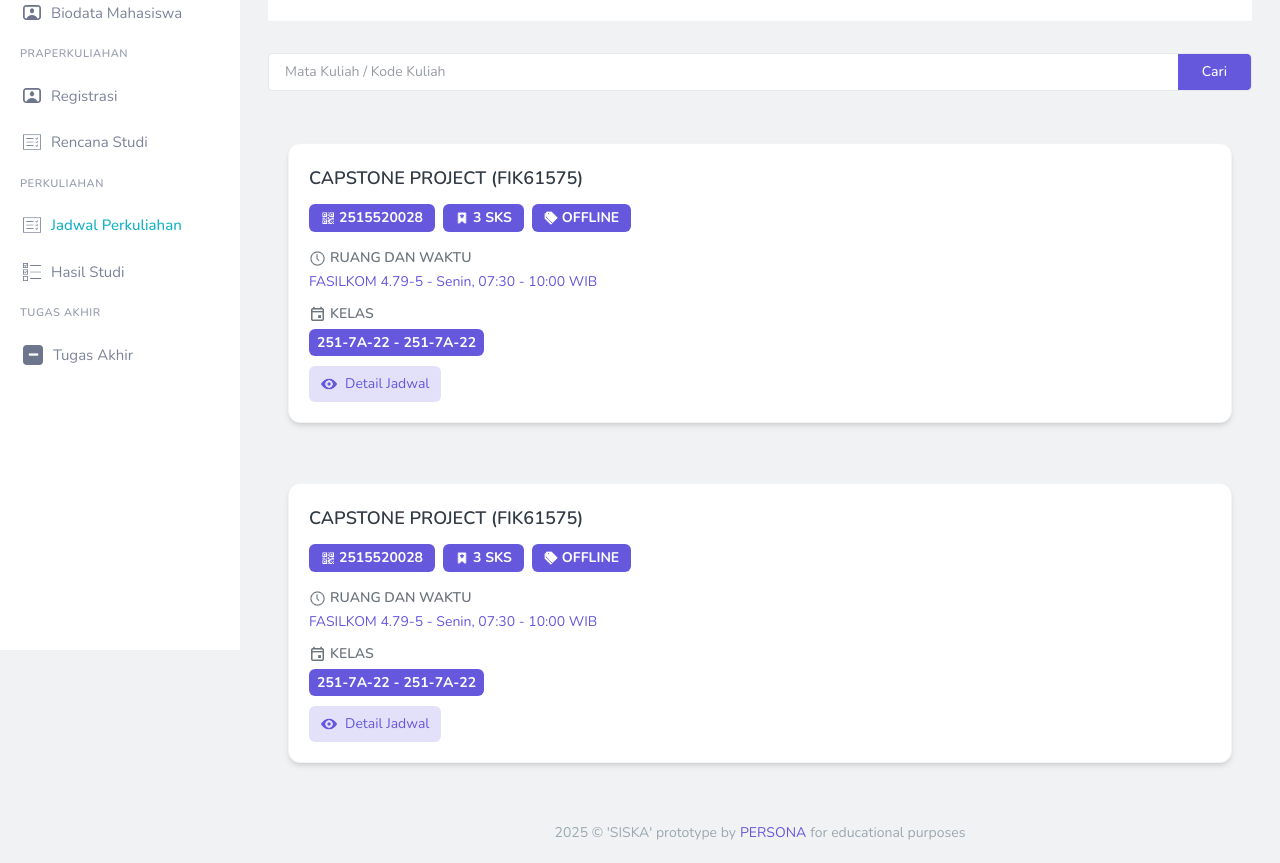
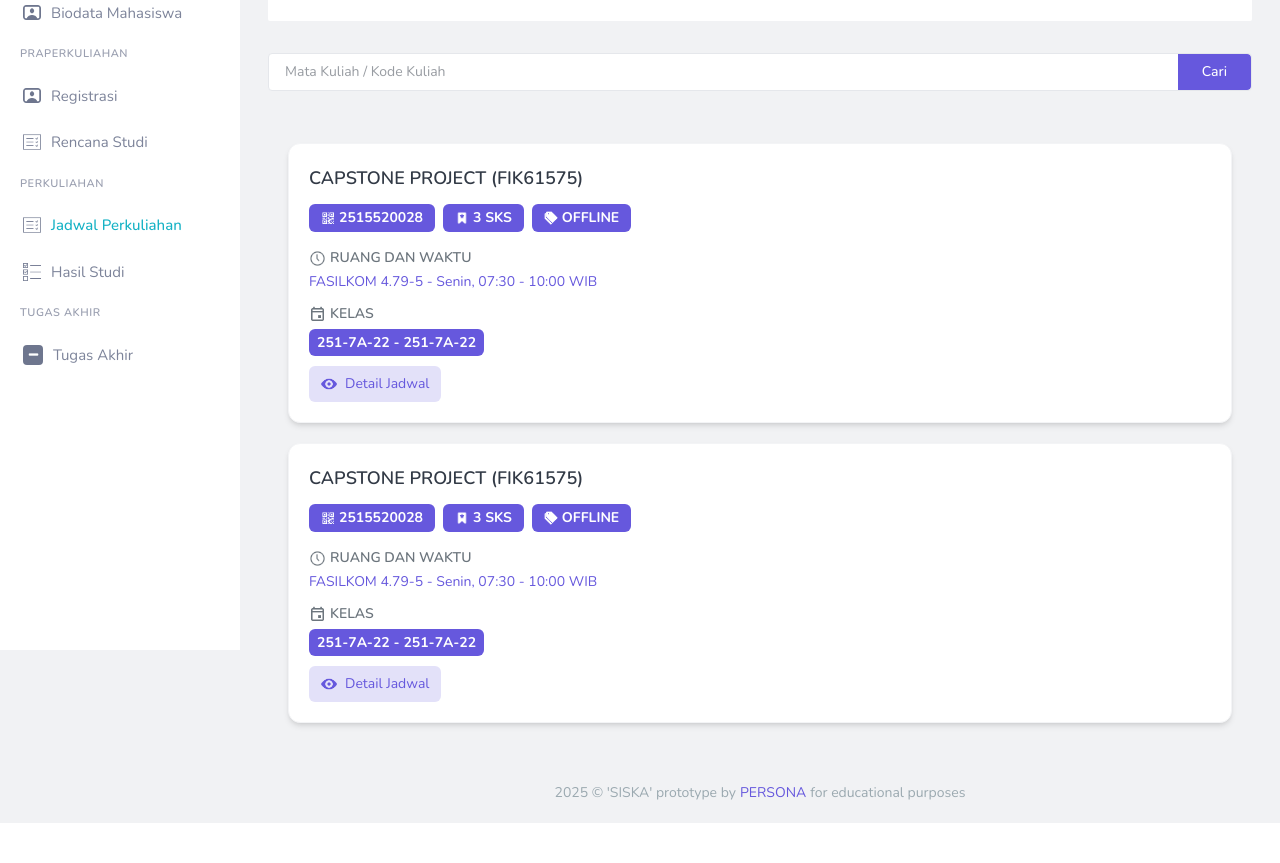
Before and after one commit to sceptzrion/ecampus-platform, a Next.js app: page /jadwal_perkuliahan in a window 1280 px wide. Shown: the part 220-1083 px from the top of the page. After the commit the page ends 1043 px from the top, so only its background shows below. Built offline with nearby package versions, Linux system fonts and the light colour scheme.

Commit message:
merapihkan card jadwal

```diff
--- a/app/(main)/jadwal_perkuliahan/page.tsx
+++ b/app/(main)/jadwal_perkuliahan/page.tsx
@@ -65,7 +65,7 @@ export default function DashboardAkademik() {
       </div>
 
       {/* Jadwal Cards */}
-      <main className="p-5">
+      <div className="p-5 space-y-4">
         <Jadwal
           matkul="CAPSTONE PROJECT (FIK61575)"
           kode="2515520028"
@@ -75,9 +75,7 @@ export default function DashboardAkademik() {
           hariJam="Senin, 07:30 - 10:00 WIB"
           kelas="251-7A-22 - 251-7A-22"
         />
-      </main>
 
-      <main className="p-5">
         <Jadwal
           matkul="CAPSTONE PROJECT (FIK61575)"
           kode="2515520028"
@@ -87,7 +85,7 @@ export default function DashboardAkademik() {
           hariJam="Senin, 07:30 - 10:00 WIB"
           kelas="251-7A-22 - 251-7A-22"
         />
-      </main>
+      </div>
 
       <Footer />
     </div>
--- a/components/Jadwal_Card/jadwal.tsx
+++ b/components/Jadwal_Card/jadwal.tsx
@@ -21,7 +21,7 @@ const Jadwal = ({
   kelas,
 }: JadwalProps) => {
   return (
-    <div className="relative w-full bg-white shadow-md rounded-xl border border-gray-100 p-5 mb-5 overflow-hidden">
+    <div className="relative w-full bg-white shadow-md rounded-xl border border-gray-100 p-5 mb-5 overflow-hidden  ">
       {/* Shadow kiri */}
       <div className="absolute top-0 left-0 h-full w-1 shadow-[ -4px_0_10px_0_#6658DD ]"></div>
 
```
